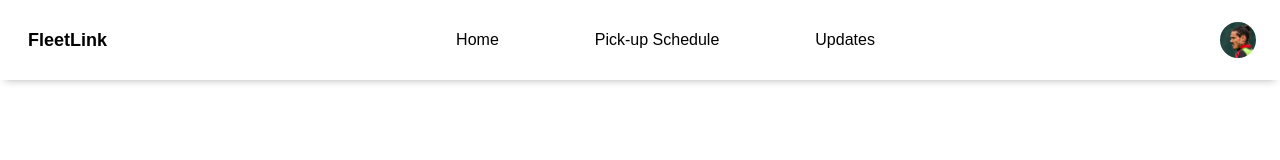
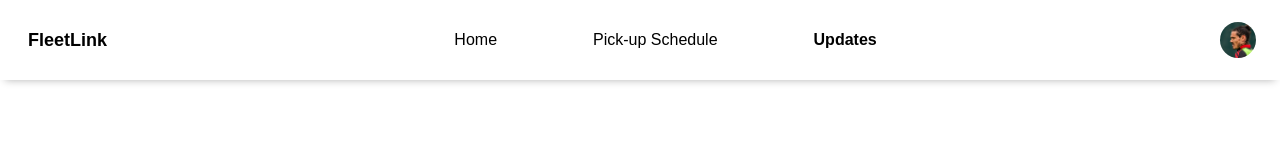
Before and after one commit to TubiOb/REACT, a React (Create React App) app in the folder fleetlink/: page /updates in a window 1280 px wide. Shown: the top 160 px of the page. Built offline with nearby package versions, Linux system fonts and the light colour scheme; the HTML template or start-up script is replaced by a standard one.

Commit message:
Added transition and functionality to the Header Lis

```diff
--- a/fleetlink/src/components/Header.jsx
+++ b/fleetlink/src/components/Header.jsx
@@ -1,27 +1,38 @@
 import React from 'react'
-import { Link } from 'react-router-dom'
+import { Link, useLocation } from 'react-router-dom'
 import UserProfile from '../assets/IMG_20210903_102641.jpg'
 
 const Header = () => {
+  const location = useLocation();
+  // const isHome = location.pathname === '/home';
+
+  const menuItems = [
+      { name: 'Home', link: '/home' },
+      { name: 'Pick-up Schedule', link: '/pickupSchedule' },
+      { name: 'Updates', link: '/updates' },
+  ];
+
   return (
     <div className='w-full h-20 flex flex-row items-center justify-between fixed top-0 left-0 gap-2 py-1 px-6 shadow-bottom'>
         <div className='flex p-1 text-base md:text-lg font-semibold'>
-          <Link ><h2>FleetLink</h2></Link>
+          <Link to='/home'><h2>FleetLink</h2></Link>
         </div>
 
           <div className='md:flex p-1 items-center hidden'>
             <ul className='flex flex-row items-center justify-between gap-24 p-1'>
-              <Link to='/home'><li>Home</li></Link>
-              <Link to='/pickupSchedule'><li>Pick-up Schedule</li></Link>
-              <Link to='/updates'><li>Updates</li></Link>
+                {menuItems.map((menuItem) => (
+                    <Link to={menuItem.link} key={menuItem.link}>
+                        <li className={location.pathname === menuItem.link ? 'active-link font-semibold transition duration-500' : ''}>
+                            {menuItem.name}
+                        </li>
+                    </Link>
+                ))}
             </ul>
           </div>
 
           <div className='rounded-full w-7 h-7 md:w-9 md:h-9 overflow-hidden'>
             <a href="/profile" className='flex w-full h-full'>
-
               <img src={UserProfile} alt=""  className='object-cover w-full h-full'/>
-
             </a>
           </div>
 
```
